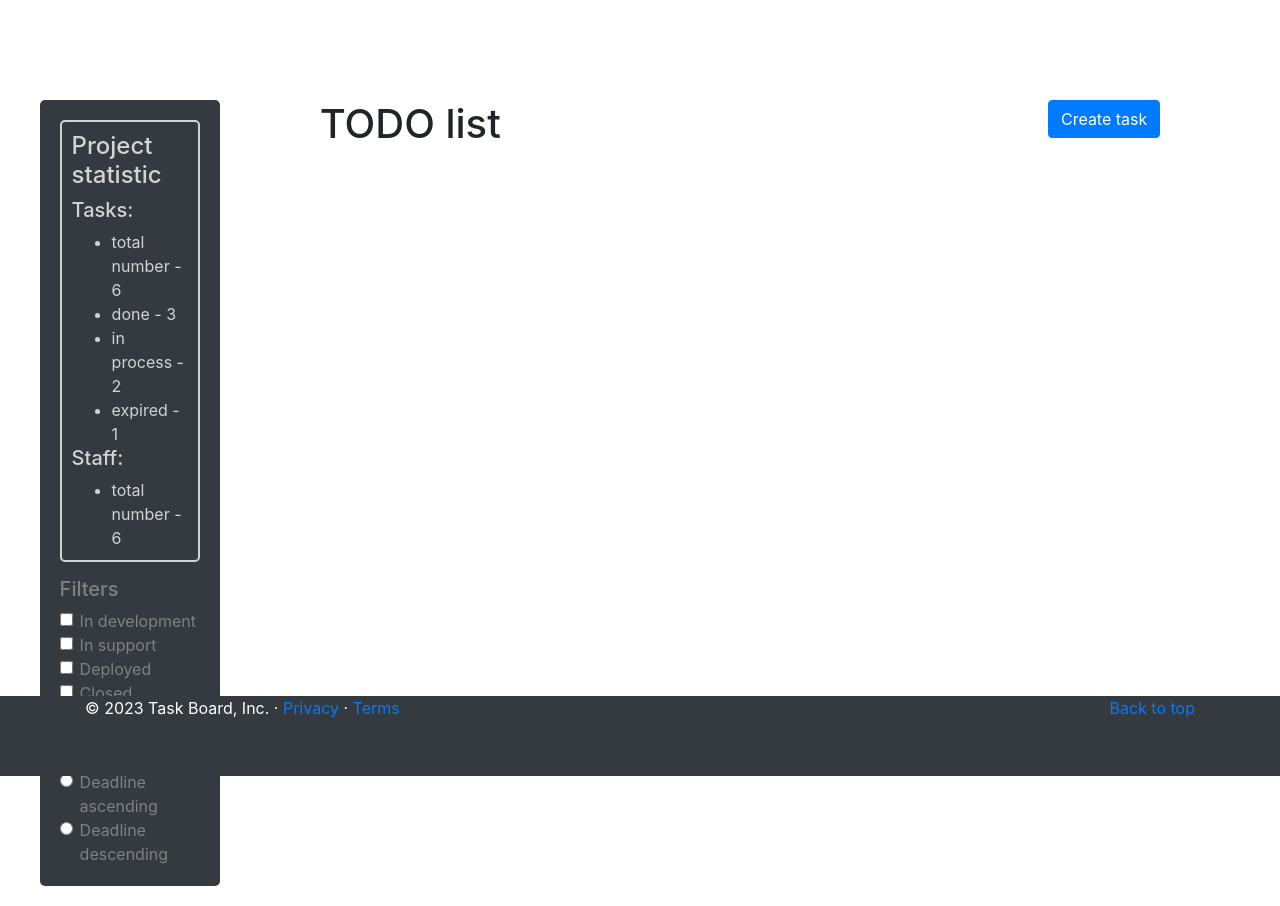
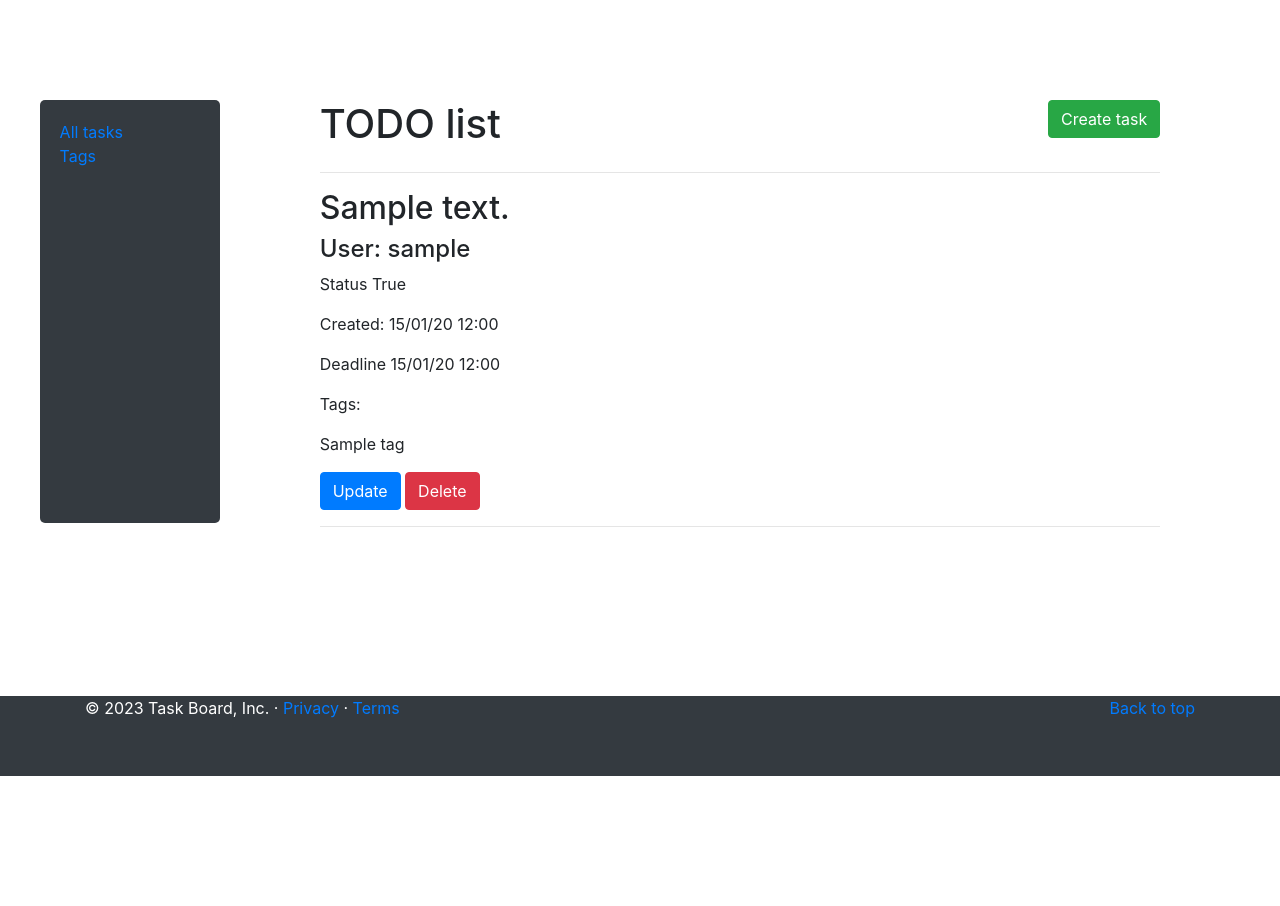
Before and after one commit to ZhAlexR/Task-manager, a Django app: page / in a window 1280 px wide. Shown: the part 24-930 px from the top of the page. After the commit the page ends 800 px from the top, so only its background shows below. Run offline with Django 4.2, Linux system fonts and the light colour scheme; tables that the repository leaves empty hold one stand-in row (values such as "Sample post"); some libraries are stand-ins or nearby versions.

Commit message:
Created link to update

```diff
--- a/templates/includes/sidebar.html
+++ b/templates/includes/sidebar.html
@@ -1,57 +1,12 @@
 <div class="col-md-3 sidebar">
-  <div class="project-info">
-    <h4>Project statistic</h4>
-    <h5>Tasks:</h5>
-    <ul class="form-check-label">
-      <li>total number - 6</li>
-      <li>done - 3</li>
-      <li>in process - 2</li>
-      <li>expired - 1</li>
-    </ul>
-    <h5>Staff:</h5>
-    <ul class="form-check-label">
-      <li>total number - 6</li>
-    </ul>
+  <div>
+    <a href="{% url "manager:index" %}">
+      All tasks
+    </a>
   </div>
-  <form>
-    <h5 >Filters</h5>
-    <div class="form-check">
-      <input class="form-check-input" type="checkbox" value="1" id="in-dev-filter">
-      <label class="form-check-label" for="in-dev-filter">
-        In development
-      </label>
-    </div>
-    <div class="form-check">
-      <input class="form-check-input" type="checkbox" value="2" id="in-support-filter">
-      <label class="form-check-label" for="in-support-filter">
-        In support
-      </label>
-    </div>
-    <div class="form-check">
-      <input class="form-check-input" type="checkbox" value="3" id="deployed-filter">
-      <label class="form-check-label" for="deployed-filter">
-        Deployed
-      </label>
-    </div>
-    <div class="form-check">
-      <input class="form-check-input" type="checkbox" value="4" id="closed-filter">
-      <label class="form-check-label" for="closed-filter">
-        Closed
-      </label>
-    </div>
-    <hr>
-    <h5>Sort by</h5>
-    <div class="form-check">
-      <input class="form-check-input" type="radio" name="sort-by" value="asc" id="sort-asc">
-      <label class="form-check-label" for="sort-asc">
-        Deadline ascending
-      </label>
-    </div>
-    <div class="form-check">
-      <input class="form-check-input" type="radio" name="sort-by" value="desc" id="sort-desc">
-      <label class="form-check-label" for="sort-desc">
-        Deadline descending
-      </label>
-    </div>
-  </form>
+  <div>
+    <a href="#">
+      Tags
+    </a>
+  </div>
 </div>
--- a/templates/manager/index.html
+++ b/templates/manager/index.html
@@ -5,7 +5,26 @@
     <main role="main" class="container-fluid">
       <div>
         <h1 class="d-inline-block">TODO list</h1>
-        <a class="btn btn-primary float-right" href="{% url "manager:task-create" %}">Create task</a>
+        <a class="btn btn-success float-right" href="{% url "manager:task-create" %}">Create task</a>
+        <hr>
+      </div>
+      <div>
+        {% for task in tasks %}
+          <div>
+            <h2>{{ task.content }}</h2>
+            <h4>User: {{ task.user.username }}</h4>
+            <p>Status {{ task.completed }}</p>
+            <p>Created: {{ task.created_at|date:"d/m/y H:i" }}</p>
+            <p>Deadline {{ task.deadline|date:"d/m/y H:i" }}</p>
+            <p>Tags:</p>
+            {% for tag in task.tags.all %}
+              <p>{{ tag.name }}</p>
+            {% endfor %}
+          </div>
+          <a class="btn btn-primary" href="{% url "manager:task-update" pk=task.pk %}"> Update</a>
+          <a class="btn btn-danger" href="#"> Delete </a>
+          <hr>
+        {% endfor %}
       </div>
     </main>
   </div>
```
